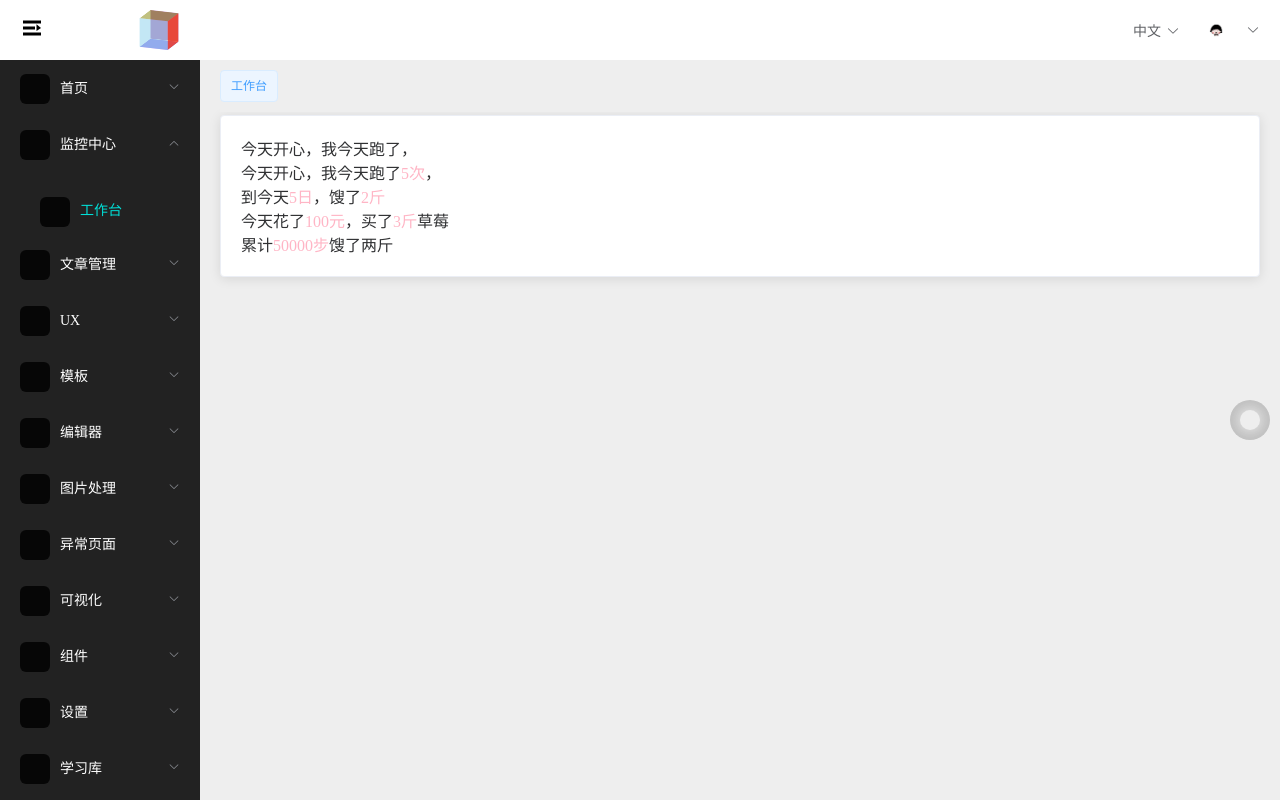
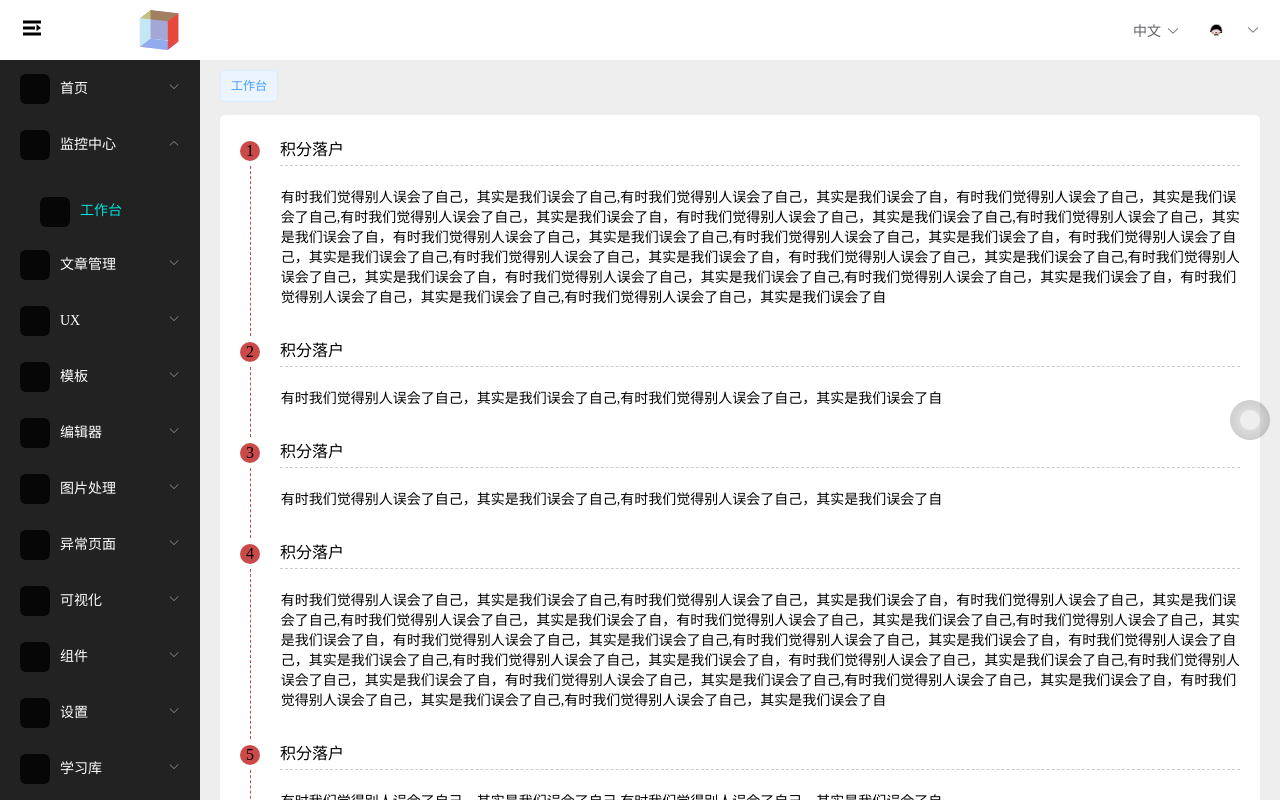
Before and after one commit to Imiry/st-admin, a Vue app: page /st_work in a window 1280 px wide. Shown: the top 800 px of the page. Built offline with nearby package versions, Linux system fonts and the light colour scheme; a small style sheet from the web is missing; what mavon-editor, v-charts, vue-sparklines, vxe-table would draw is missing.

Commit message:
feat: 修改组件

```diff
--- a/src/views/Supervisory/Work.vue
+++ b/src/views/Supervisory/Work.vue
@@ -5,68 +5,56 @@
  * @LastEditTime: 2021-01-20 16:03:33
 -->
 <template>
-  <div class="Work_container">
-    <el-card>
-      <div v-for ="(item,index) in list" :index="index" v-html="change(item.dec)"></div>
-    </el-card>
+  <div class="main">
+    <StepPanle :stepData="stepData"></StepPanle>
   </div>
 </template>
 
 <script>
+import StepPanle from './stepPanle.vue'
 export default {
   name: 'Work',
+  components:{
+    StepPanle
+  },
   data() {
     return {
-      color_text: [
-        "#FFB5C5"
-      ],
-      list:[
+      stepData:[
         {
-          id:"01",
-          dec:"今天开心，我今天跑了，"
+          title:'积分落户',
+          desc:'有时我们觉得别人误会了自己，其实是我们误会了自己,有时我们觉得别人误会了自己，其实是我们误会了自，有时我们觉得别人误会了自己，其实是我们误会了自己,有时我们觉得别人误会了自己，其实是我们误会了自，有时我们觉得别人误会了自己，其实是我们误会了自己,有时我们觉得别人误会了自己，其实是我们误会了自，有时我们觉得别人误会了自己，其实是我们误会了自己,有时我们觉得别人误会了自己，其实是我们误会了自，有时我们觉得别人误会了自己，其实是我们误会了自己,有时我们觉得别人误会了自己，其实是我们误会了自，有时我们觉得别人误会了自己，其实是我们误会了自己,有时我们觉得别人误会了自己，其实是我们误会了自，有时我们觉得别人误会了自己，其实是我们误会了自己,有时我们觉得别人误会了自己，其实是我们误会了自，有时我们觉得别人误会了自己，其实是我们误会了自己,有时我们觉得别人误会了自己，其实是我们误会了自'
         },
         {
-          id:"01",
-          dec:"今天开心，我今天跑了5次，"
+          title:'积分落户',
+          desc:'有时我们觉得别人误会了自己，其实是我们误会了自己,有时我们觉得别人误会了自己，其实是我们误会了自'
         },
         {
-          id:"02",
-          dec:"到今天5日，馊了2斤"
+          title:'积分落户',
+          desc:'有时我们觉得别人误会了自己，其实是我们误会了自己,有时我们觉得别人误会了自己，其实是我们误会了自'
         },
         {
-          id:"03",
-          dec:"今天花了100元，买了3斤草莓"
+          title:'积分落户',
+          desc:'有时我们觉得别人误会了自己，其实是我们误会了自己,有时我们觉得别人误会了自己，其实是我们误会了自，有时我们觉得别人误会了自己，其实是我们误会了自己,有时我们觉得别人误会了自己，其实是我们误会了自，有时我们觉得别人误会了自己，其实是我们误会了自己,有时我们觉得别人误会了自己，其实是我们误会了自，有时我们觉得别人误会了自己，其实是我们误会了自己,有时我们觉得别人误会了自己，其实是我们误会了自，有时我们觉得别人误会了自己，其实是我们误会了自己,有时我们觉得别人误会了自己，其实是我们误会了自，有时我们觉得别人误会了自己，其实是我们误会了自己,有时我们觉得别人误会了自己，其实是我们误会了自，有时我们觉得别人误会了自己，其实是我们误会了自己,有时我们觉得别人误会了自己，其实是我们误会了自，有时我们觉得别人误会了自己，其实是我们误会了自己,有时我们觉得别人误会了自己，其实是我们误会了自'
         },
         {
-          id:"04",
-          dec:"累计50000步馊了两斤"
+          title:'积分落户',
+          desc:'有时我们觉得别人误会了自己，其实是我们误会了自己,有时我们觉得别人误会了自己，其实是我们误会了自'
+        },
+        {
+          title:'积分落户',
+          desc:'有时我们觉得别人误会了自己，其实是我们误会了自己,有时我们觉得别人误会了自己，其实是我们误会了自'
         }
       ]
-    }
-  },
-  methods: {
-    change(value) {
-      let reg = RegExp(/\d+(万|日|步|元|次|斤)/g)
-      let match=value.match(reg);
-      if(match){
-        let replace_text1 = value
-
-        for(let i=0;i<match.length;i++){
-          let replaceString = '<span style="color: ' + this.color_text + ';">' + match[i] + "</span>";
-          replace_text1 =replace_text1.replace(match[i] ,replaceString);
-        }
-         return replace_text1
-      }else{
-        return value
-      }
-
     }
   }
  }
 </script>
 
 <style lang="scss" >
-  .Work_container{
-
+  .main{
+    background-color: #fff;
+    height: 1000px;
+    padding: 20px;
+    border-radius: 5px;
   }
 </style>
--- /dev/null
+++ b/src/views/Supervisory/stepPanle.vue
@@ -0,0 +1,90 @@
+<!--
+ * @Author: sitao
+ * @Date: 2020-12-29 09:57:22
+ * @LastEditors: sitao
+ * @LastEditTime: 2021-01-20 16:03:33
+-->
+<template>
+  <div>
+    <div class="stepContainer" v-for="(item,index) in stepData" :key="index">
+      <div class="stepHeader">
+        <div class="stepPointCon">
+          <div class="stepPoint">{{index+1}}</div>
+        </div>
+        <div class="stepTitleCon">
+          <div class="stepTitle">{{item.title}}</div>
+        </div>
+      </div>
+      <div class="stepMain">
+        <div class="stepLineLast" v-if="index===stepData.length-1"></div>
+        <div class="stepLine" v-else></div>
+        <div class="stepDesc">{{item.desc}}</div>
+      </div>
+    </div>
+  </div>
+</template>
+
+<script>
+export default {
+  name: 'stepPanle',
+  props:{
+    stepData:{   //父组件向子组件传递的数据  （ title, desc ）
+      type:Array,
+      default:[]
+    }
+  }
+
+ }
+</script>
+
+<style lang="scss" >
+  .stepContainer{
+    .stepHeader{
+      display: flex;
+      align-items: center;
+      box-sizing: border-box;
+      .stepPointCon{
+        box-sizing: border-box;
+        width: 40px;
+        .stepPoint{
+          width: 20px;
+          height: 20px;
+          text-align: center;
+          line-height: 20px;
+          background-color: rgb(202, 74, 74);
+          border-radius: 50%;
+          box-sizing: border-box;
+        }
+      }
+      .stepTitleCon{
+        width: calc(100% - 40px);
+        box-sizing: border-box;
+        border-bottom: 1px dashed #ccc;
+        .stepTitle{
+          padding-top: 5px;
+          padding-bottom: 5px;
+          height: 20px;
+          line-height: 20px;
+        }
+      }
+    }
+    .stepMain{
+      display: flex;
+      .stepLine{
+        width: 30px;
+        margin-left: 10px;
+        border-left: 1px dashed rgb(202, 74, 74);
+      }
+      .stepLineLast{
+        width: 30px;
+        margin-left: 10px;
+        border-left: 1px dashed #fff;
+      }
+      .stepDesc{
+        width: calc(100% - 30px);
+        padding: 20px 0px 30px 0px;
+        font-size: 14px;
+      }
+    }
+  }
+</style>
```
Also changed, not shown: src/views/Supervisory/Work1.vue (added, +72 -0 lines).
